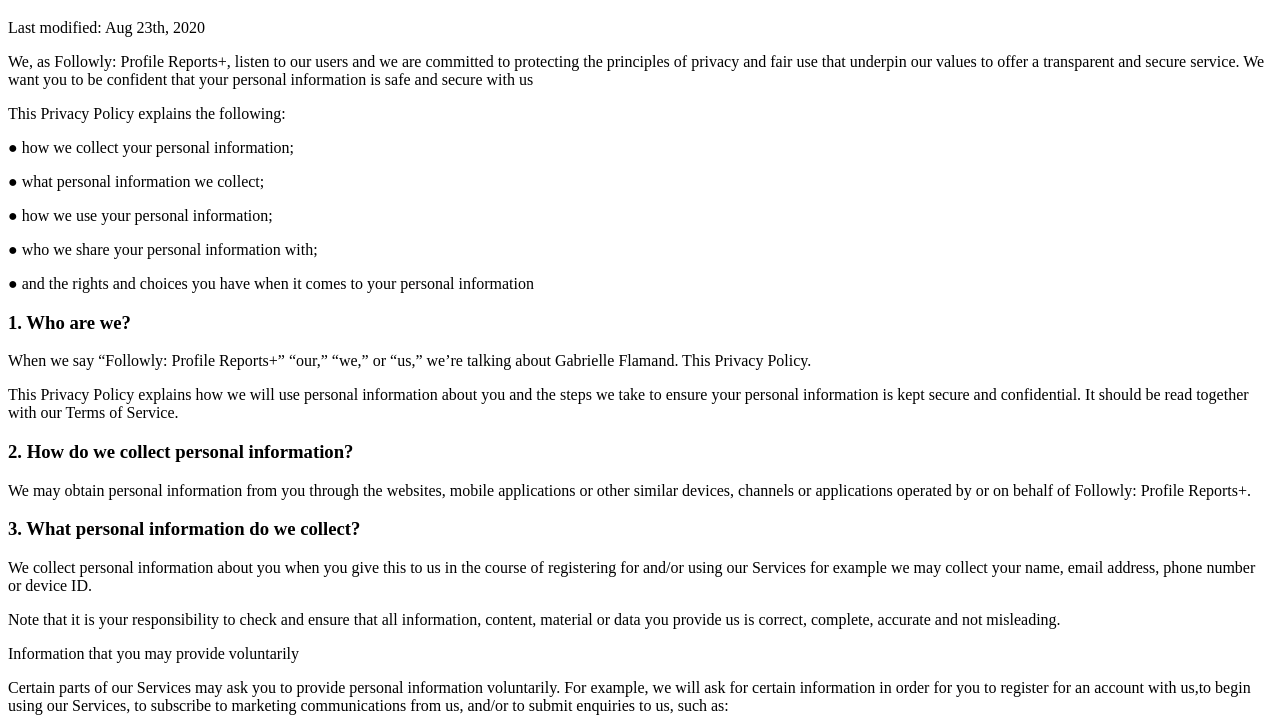
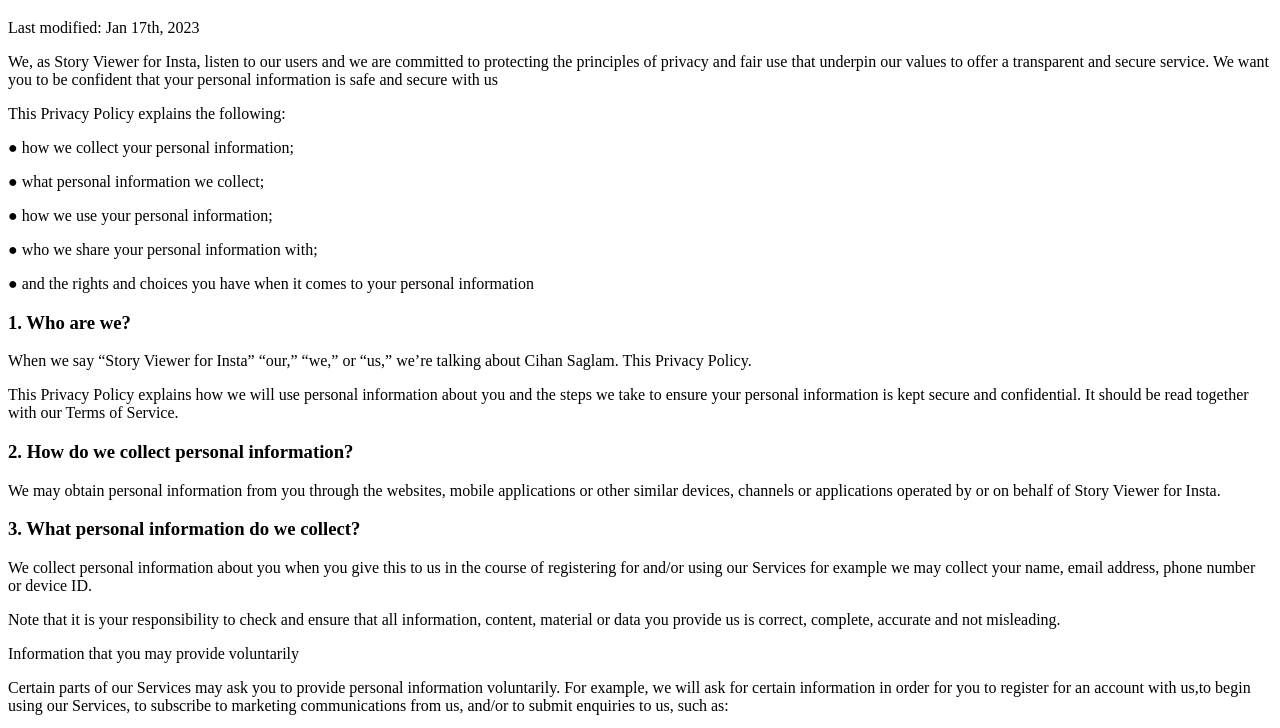
Before and after one commit to storyviewer/storyviewer.github.io, a plain HTML site: page privacy_policy.html in a window 1280 px wide. Shown: the part 61-789 px from the top of the page. Drawn offline with Linux system fonts and the light colour scheme.

Commit message:
Update privacy_policy.html

```diff
--- a/privacy_policy.html
+++ b/privacy_policy.html
@@ -3,9 +3,9 @@
 <body>
 
 <h1>Privacy Policy</h1>
-<p>Last modified: Aug 23th, 2020</p>
+<p>Last modified: Jan 17th, 2023</p>
 
-<p>We, as Followly: Profile Reports+, listen to our users and we are committed to protecting the principles of privacy
+<p>We, as Story Viewer for Insta, listen to our users and we are committed to protecting the principles of privacy
 and fair use that underpin our values to offer a transparent and secure service. We want you
 to be confident that your personal information is safe and secure with us</p>
 
@@ -17,7 +17,7 @@
 <p> ● and the rights and choices you have when it comes to your personal information</p>
 
 <h3>1. Who are we?</h3>
-<p>When we say “Followly: Profile Reports+” “our,” “we,” or “us,” we’re talking about Gabrielle Flamand. This Privacy Policy.</p>
+<p>When we say “Story Viewer for Insta” “our,” “we,” or “us,” we’re talking about Cihan Saglam. This Privacy Policy.</p>
 
 <p>This Privacy Policy explains how we will use personal information about you and the steps we
 take to ensure your personal information is kept secure and confidential. It should be read
@@ -26,7 +26,7 @@
 <h3>2. How do we collect personal information?</h3>
 
 <p>We may obtain personal information from you through the websites, mobile applications or
-other similar devices, channels or applications operated by or on behalf of Followly: Profile Reports+. </p>
+other similar devices, channels or applications operated by or on behalf of Story Viewer for Insta. </p>
 
 <h3>3. What personal information do we collect?</h3>
 <p>We collect personal information about you when you give this to us in the course of registering
@@ -253,7 +253,7 @@
 <p>vi. Right to object: the right to object to our use of your personal information including
 where we use it for our legitimate interests.</p>
 <p>To make enquiries, exercise any of your rights set out in this Privacy Policy and/or make a
-complaint please contact us at profilereportsapp@gmail.com</p>
+complaint please contact us at storyviewerforinsta@gmail.com</p>
 
 <h3>Changes to this Privacy Policy</h3>
 
```
